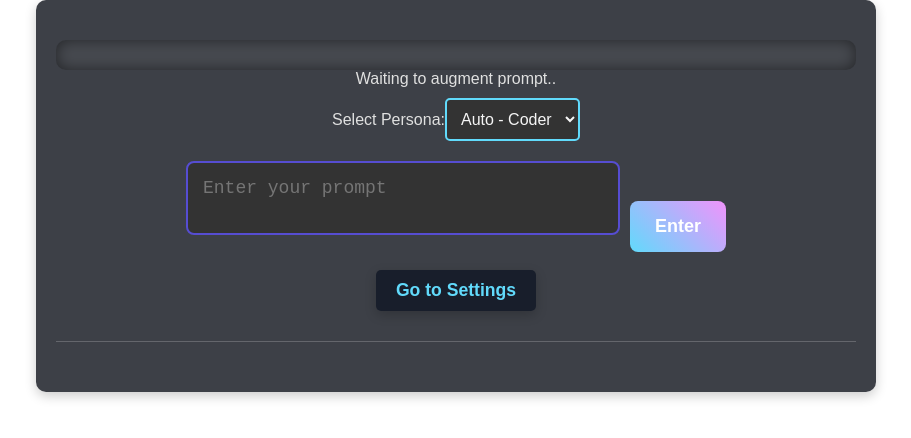
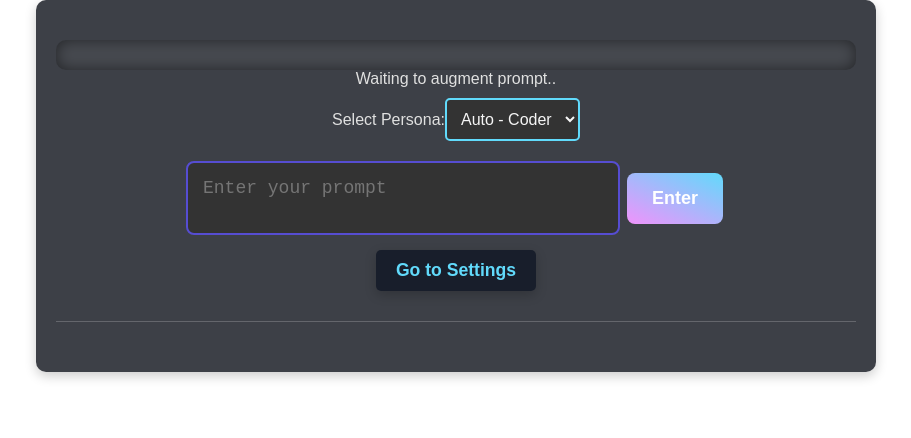
Before and after one commit to AaronFR/Thinker, a React (Create React App) app in the folder FrontEnd/react-app/: page / in a window 1280 px wide. In both pictures the pointer is over the button "Enter". Shown: the top 438 px of the page, without its empty margins (184-1095 px from the left). Built offline with nearby package versions, Linux system fonts and the light colour scheme; no server answers.

Commit message:
refactor[App.js]: center text input section + less garish button hover effect

```diff
--- a/FrontEnd/react-app/src/App.css
+++ b/FrontEnd/react-app/src/App.css
@@ -52,8 +52,8 @@
   transition: all 0.3s ease-in-out;
 }
 .submit-button:hover {
-  background: linear-gradient(45deg, #61dafb, #f093fb); /* Inverse gradient on hover */
-  transform: translateY(-3px); /* Adds a lifting effect on hover */
+  background: linear-gradient(25deg, #f093fb, #61dafb);
+  transform: translateX(-3px); /* Adds a sliding effect on hover */
 }
 .submit-button:disabled {
   background: #999999;
--- a/FrontEnd/react-app/src/App.js
+++ b/FrontEnd/react-app/src/App.js
@@ -176,6 +176,7 @@ function App () {
               }
             }}
             style={{ marginTop: '20px' }}>
+            <div style={{ display: 'flex', justifyContent: 'center', alignItems: 'center' }}>
               <textarea
                 value={userInput}
                 onChange={handleInputChange}
@@ -191,6 +192,7 @@ function App () {
               >
                 {isProcessing ? 'Processing...' : 'Enter'}
               </button>
+            </div>
           </form>
 
           {/* Link to Settings page */}
```
Lines whose indentation alone changed are shown as unchanged.
